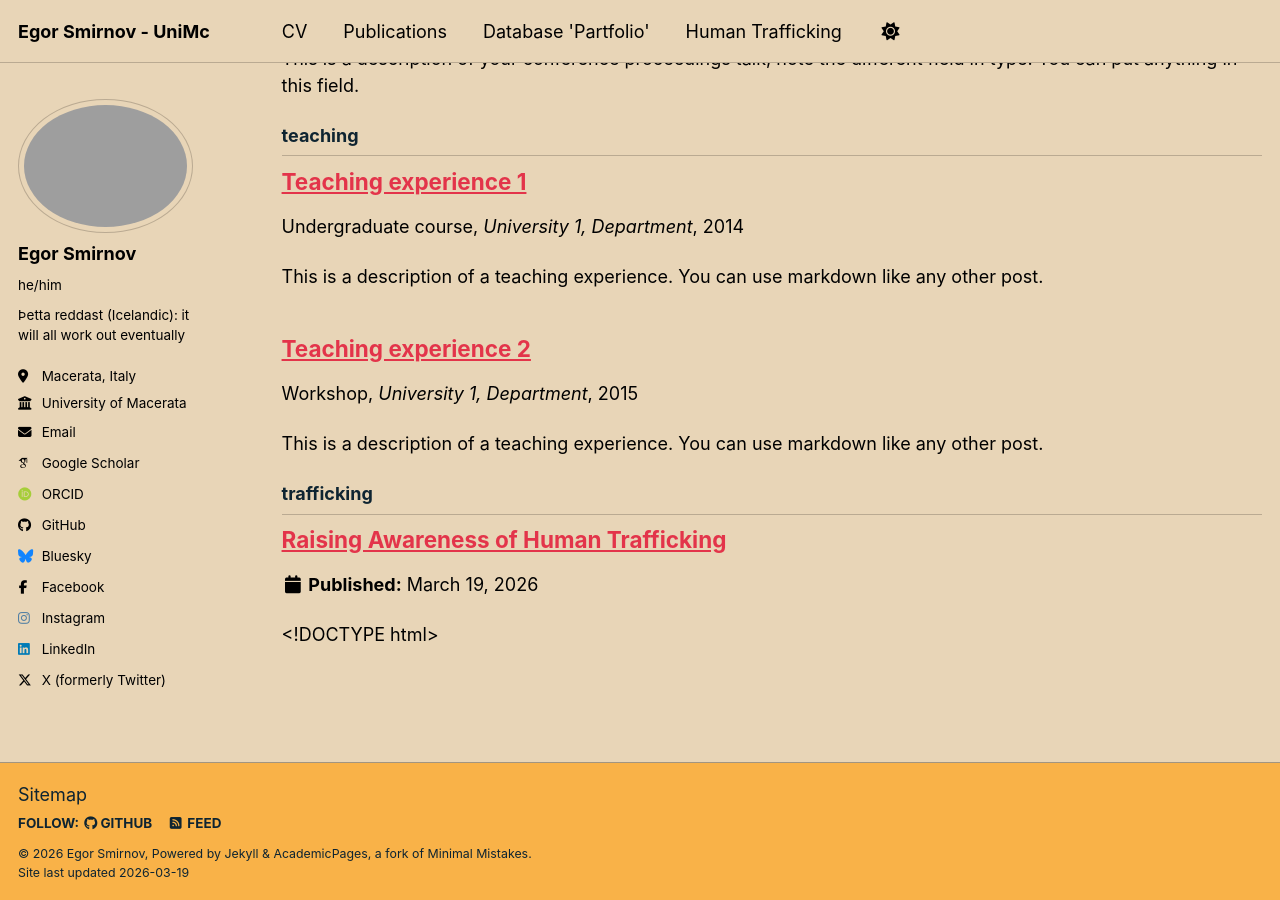
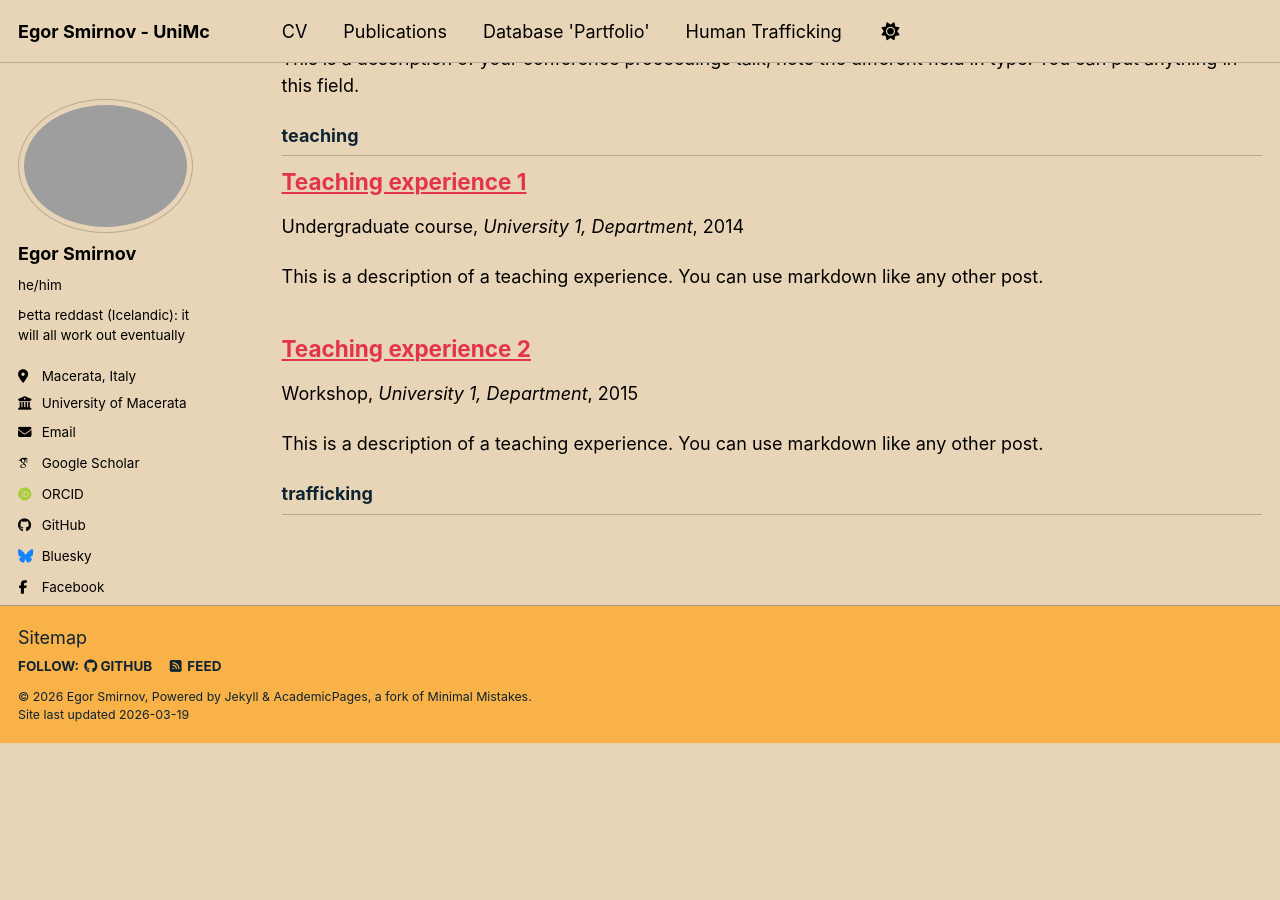
Before and after one commit to smiregorio/smiregorio.github.io, a Jekyll site: the page built from _pages/collection-archive.html, in a window 1280 px wide and 900 px high, scrolled down 3039 px. Built offline with Jekyll 4.4.1, drawn with Linux system fonts in a browser that asks for light colours; some web fonts are replaced; a script bundle is joined from its source files by our own code; library files that are not in the unit come from our copies; after the commit the page ends 3782 px from its top, so only the background shows below that.

Commit message:
project trafficking update 8 attempt

```diff
--- a/_trafficking/unodc_pre-event_package.html
+++ b/_trafficking/index.html
@@ -1,8 +1,3 @@
----
-title: "Raising Awareness of Human Trafficking"
-permalink: /trafficking/unodc_pre-event_package/
-layout: null
----
 <!DOCTYPE html>
 <html xmlns="http://www.w3.org/1999/xhtml" lang="en" xml:lang="en"><head>
 
```
Also changed, not shown: _pages/trafficking.md (added, +5 -0 lines), 2 other files.
